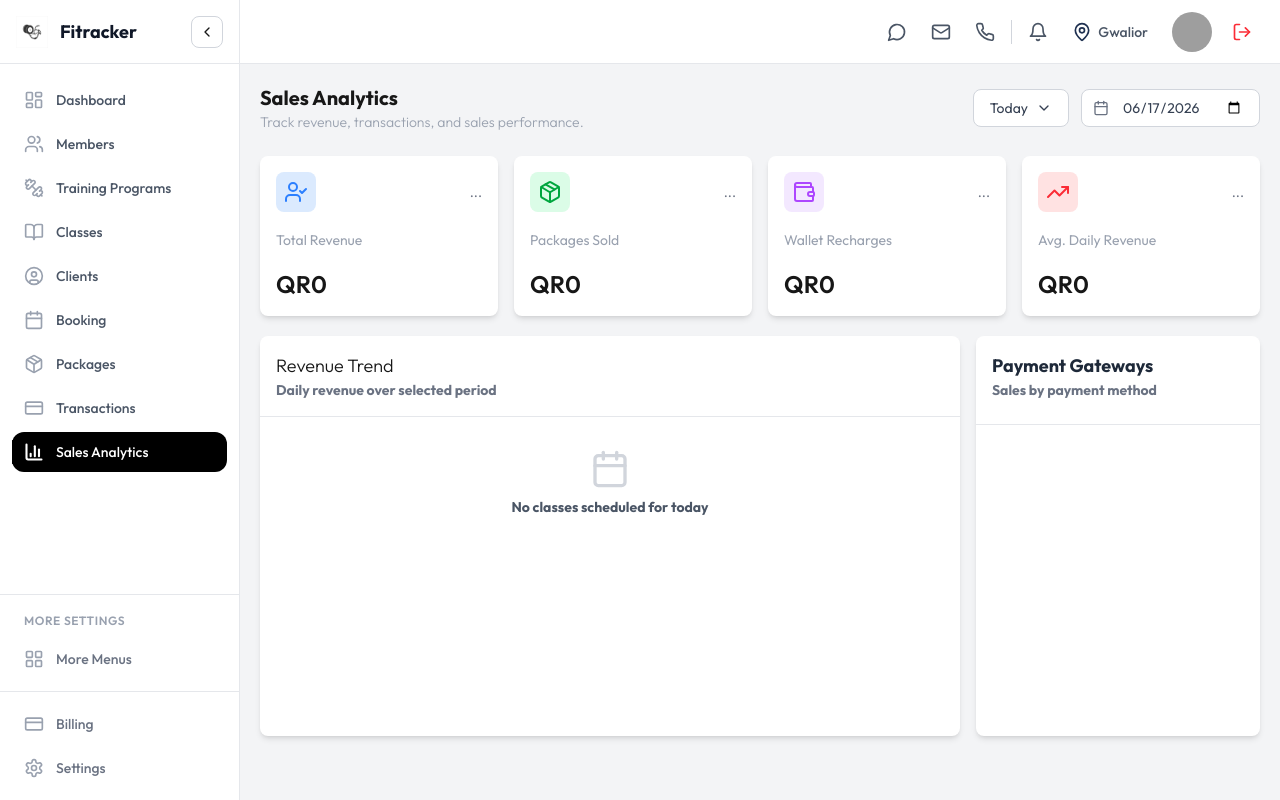
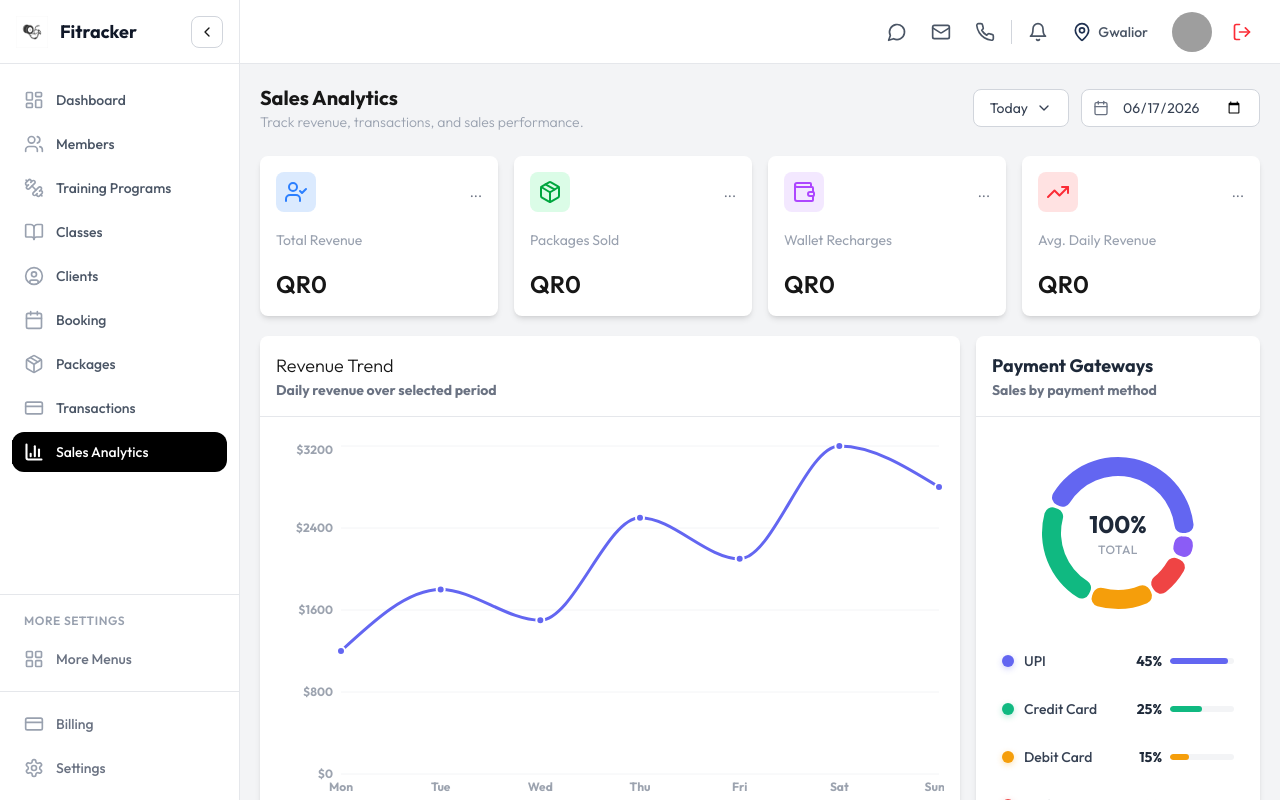
Before and after one commit to Poorvi1824/bookify, a Next.js app in the folder book/bookify/: page /dashboard/sales-analytics in a window 1280 px wide. Built offline with nearby package versions, Linux system fonts and the light colour scheme; grey boxes are pictures that could not be loaded.

Commit message:
work on sales analytics

```diff
--- a/book/bookify/package.json
+++ b/book/bookify/package.json
@@ -20,6 +20,7 @@
     "react-dom": "19.2.4",
     "react-redux": "^9.3.0",
     "react-toastify": "^11.1.0",
+    "recharts": "^3.9.2",
     "tailwind-scrollbar": "^4.0.2"
   },
   "devDependencies": {
--- a/book/bookify/src/app/(auth)/layout.js
+++ b/book/bookify/src/app/(auth)/layout.js
@@ -49,7 +49,7 @@ export default function AuthLayout({ children }) {
 
         {/* Girl Image */}
         <img
-          src="/fitness-girl.png"
+          src="/girl-workout.png"
           alt="Fitness"
           className="
             absolute
--- a/book/bookify/src/app/dashboard/sales-analytics/page.js
+++ b/book/bookify/src/app/dashboard/sales-analytics/page.js
@@ -1,43 +1,108 @@
 "use client"
 
-import react, { useEffect, useState } from "react";
-import { ChevronDown, Calendar, CircleDollarSign, UserCheck,  TrendingUp, Package, Wallet } from 'lucide-react';
+import React, { useEffect, useState, useCallback } from "react";
+import { ChevronDown, Calendar, UserCheck, TrendingUp, Package, Wallet } from 'lucide-react';
+import {
+  ResponsiveContainer,
+  LineChart,
+  Line,
+  XAxis,
+  YAxis,
+  CartesianGrid,
+  Tooltip,
+  PieChart,
+  Pie,
+  Cell,
+} from "recharts";
 
 const SalesAnalytics = () => {
-
 
   const days = [
     { name: "Today", value: 0 },
     { name: "This Week", value: 1 },
     { name: "This Month", value: 2 }
   ];
+
   const blocks = [
     { name: "Total Revenue", icon: <UserCheck className="w-8 h-8 p-1 text-blue-500" />, iconBg: "bg-blue-100" },
     { name: "Packages Sold", icon: <Package className="w-8 h-8 p-1 text-green-600" />, iconBg: "bg-green-100" },
-  { name: "Wallet Recharges", icon: <Wallet className="w-8 h-8 p-1 text-purple-500" />, iconBg: "bg-purple-100", },
+    { name: "Wallet Recharges", icon: <Wallet className="w-8 h-8 p-1 text-purple-500" />, iconBg: "bg-purple-100" },
     { name: "Avg. Daily Revenue", icon: <TrendingUp className="w-8 h-8 p-1 text-red-500" />, iconBg: "bg-red-100" },
+  ];
+
+  const revenueData = [
+    { day: "Mon", revenue: 1200 },
+    { day: "Tue", revenue: 1800 },
+    { day: "Wed", revenue: 1500 },
+    { day: "Thu", revenue: 2500 },
+    { day: "Fri", revenue: 2100 },
+    { day: "Sat", revenue: 3200 },
+    { day: "Sun", revenue: 2800 },
+  ];
+
+  const paymentData = [
+    { name: "UPI", value: 45, color: "#6366F1" },
+    { name: "Credit Card", value: 25, color: "#10B981" },
+    { name: "Debit Card", value: 15, color: "#F59E0B" },
+    { name: "Cash", value: 10, color: "#EF4444" },
+    { name: "Wallet", value: 5, color: "#8B5CF6" },
   ];
 
   const [selectedDay, setSelectedDay] = useState(days[0]);
   const [selectedDate, setSelectedDate] = useState(new Date().toISOString().split('T')[0]);
   const [isOpen, setIsOpen] = useState(false);
 
+  // Pie chart hover state
+  const [activePieIndex, setActivePieIndex] = useState(null);
+  const totalPayments = paymentData.reduce((sum, item) => sum + item.value, 0);
 
+  const onPieEnter = useCallback((_, index) => setActivePieIndex(index), []);
+  const onPieLeave = useCallback(() => setActivePieIndex(null), []);
 
-    return(<>
+  // Custom tooltip for pie chart
+  const CustomPieTooltip = ({ active, payload }) => {
+    if (active && payload && payload.length) {
+      const data = payload[0].payload;
+      return (
+        <div className="bg-white rounded-xl shadow-xl border border-gray-100 p-3 min-w-[140px]">
+          <div className="flex items-center gap-2 mb-1">
+            <div className="w-2.5 h-2.5 rounded-full" style={{ backgroundColor: data.color }} />
+            <span className="font-semibold text-gray-700 text-sm">{data.name}</span>
+          </div>
+          <p className="text-2xl font-bold text-gray-800">{data.value}%</p>
+          <p className="text-xs text-gray-400">of total sales</p>
+        </div>
+      );
+    }
+    return null;
+  };
 
+  // Custom tooltip for line chart
+  const CustomLineTooltip = ({ active, payload, label }) => {
+    if (active && payload && payload.length) {
+      return (
+        <div className="bg-white rounded-xl shadow-xl border border-gray-100 p-3 min-w-[120px]">
+          <p className="text-xs text-gray-400 mb-1">{label}</p>
+          <p className="text-xl font-bold text-gray-800">${payload[0].value.toLocaleString()}</p>
+          <p className="text-xs text-gray-400">revenue</p>
+        </div>
+      );
+    }
+    return null;
+  };
 
-     <div className="flex w-full h-30 py-1  flex flex-col">
+  return (
+    <>
+      <div className="flex w-full h-30 py-1 flex flex-col">
 
+        {/* Header */}
         <div className="flex w-full justify-between items-center mb-4">
           <div className="flex flex-col text-xl font-bold">
             <h1>Sales Analytics</h1>
             <span className="text-sm text-gray-400 font-light">Track revenue, transactions, and sales performance.</span>
-
           </div>
 
           <div className="flex items-center gap-3">
-
             {/* Custom Dropdown */}
             <div className="relative">
               <button
@@ -77,110 +142,205 @@ const SalesAnalytics = () => {
                 className="bg-white border border-gray-300 rounded-lg pl-10 pr-4 py-2 text-sm text-gray-700 focus:outline-none focus:ring-2 focus:ring-black cursor-pointer"
               />
             </div>
-
           </div>
-
         </div>
 
         {/* Blocks Section */}
-              <div className="  w-full h-50 py-2 m-auto">
-
-
+        <div className="w-full h-50 py-2 m-auto">
           <div className="w-full h-full gap-4 flex flex-row justify-between items-center">
             {blocks.map((block, index) => (
               <div key={index} className="h-40 flex-1 bg-white rounded-lg shadow-md p-4 flex flex-col justify-between">
                 <div className="flex items-center justify-between">
                   <span className={`w-10 h-10 flex rounded-lg items-center justify-center ${block.iconBg}`}>{block.icon}</span>
                   <span className="text-sm text-gray-500">...</span>
+                </div>
+                <div className="text-2xl text-sm text-gray-400">{block.name}</div>
+                <div className="text-2xl font-semibold">QR0</div>
+              </div>
+            ))}
+          </div>
+        </div>
+
+        {/* Secondary Section */}
+        <div className="flex w-full my-3 gap-4">
+
+          {/* Revenue Trend Block */}
+          {/* left linechart */}
+          <div className="w-[70%] h-140 bg-white rounded-lg shadow-md text-lg font-bold mb-2">
+            <div className="p-4 flex flex-col border-b border-b-gray-200 mb-2">
+              <h6 className="text-25 font-light">Revenue Trend</h6>
+              <span className="text-sm text-gray-500">Daily revenue over selected period</span>
+            </div>
+
+           {/* line chart */}
+            <div className="h-[400px] w-full p-4">
+              <ResponsiveContainer width="100%" height="100%">
+                <LineChart data={revenueData}>
+                  <CartesianGrid stroke="#F3F4F6" vertical={false} />
+                  <YAxis
+                    axisLine={false}
+                    tickLine={false}
+                    tick={{ fill: '#9CA3AF', fontSize: 12 }}
+                    tickFormatter={(value) => `$${value}`}
+                  />
+                  <XAxis
+                    axisLine={false}
+                    tickLine={false}
+                    tick={{ fill: '#9CA3AF', fontSize: 12 }}
+                    dataKey="day"
+                  />
+                  <Tooltip content={<CustomLineTooltip />} />
+                  <Line
+                    type="monotone"
+                    dataKey="revenue"
+                    stroke="#6366F1"
+                    strokeWidth={3}
+                    dot={{ r: 4, fill: "#6366F1", stroke: "#fff", strokeWidth: 2 }}
+                    activeDot={{ r: 7, fill: "#6366F1", stroke: "#fff", strokeWidth: 3 }}
+                  />
+                </LineChart>
+              </ResponsiveContainer>
+            </div>
+          </div>
+
+          {/* Payment Gateways Block */}
+
+          {/* right block */}
+          <div className="flex-1 h-140 bg-white rounded-lg shadow-md text-lg font-bold mb-2">
+            <div className="flex flex-col border-b border-b-gray-200 mb-2 p-4">
+              <span className="text-25 text-gray-800">Payment Gateways</span>
+              <span className="text-sm text-gray-500">Sales by payment method</span>
+            </div>
+
+            {/* Pie Chart */}
+            <div className="relative w-full flex items-center justify-center p-2">
+              <div className="relative w-[220px] h-[200px]">
+                <ResponsiveContainer width="100%" height="100%">
+                  <PieChart>
+                    <Pie
+                      data={paymentData}
+                      dataKey="value"
+                      nameKey="name"
+                      innerRadius="60%"
+                      outerRadius="80%"
+                      paddingAngle={3}
+                      cornerRadius={8}
+                      onMouseEnter={onPieEnter}
+                      onMouseLeave={onPieLeave}
+                      stroke="none"
+                    >
+                      {paymentData.map((entry, index) => (
+                        <Cell
+                          key={index}
+                          fill={entry.color}
+                          opacity={activePieIndex === null || activePieIndex === index ? 1 : 0.35}
+                          style={{
+                            filter: activePieIndex === index
+                              ? `drop-shadow(0 4px 12px ${entry.color}60)`
+                              : 'none',
+                            transition: 'all 0.3s ease',
+                            cursor: 'pointer',
+                          }}
+                        />
+                      ))}
+                    </Pie>
+                    <Tooltip content={<CustomPieTooltip />} />
+                  </PieChart>
+                </ResponsiveContainer>
+
+                {/* Center Content */}
+                <div className="absolute inset-0 flex flex-col items-center justify-center pointer-events-none">
+                  <span className="text-2xl font-bold text-gray-800">
+                    {activePieIndex !== null
+                      ? paymentData[activePieIndex].value + '%'
+                      : totalPayments + '%'
+                    }
+                  </span>
+                  <span className="text-xs text-gray-400 font-medium uppercase tracking-wider mt-0.5">
+                    {activePieIndex !== null ? paymentData[activePieIndex].name : 'Total'}
+                  </span>
+                </div>
+              </div>
+            </div>
+
+            {/* Custom Legend */}
+            <div className="px-4 pb-2 space-y-2">
+              {paymentData.map((item, index) => (
+                <div
+                  key={item.name}
+                  className={`flex items-center justify-between p-2.5 rounded-xl transition-all cursor-pointer
+                    ${activePieIndex === index
+                      ? 'bg-gray-50 shadow-sm'
+                      : 'hover:bg-gray-50'
+                    }`}
+                  onMouseEnter={() => setActivePieIndex(index)}
+                  onMouseLeave={() => setActivePieIndex(null)}
+                >
+                  <div className="flex items-center gap-2.5">
+                    <div
+                      className="w-3 h-3 rounded-full"
+                      style={{
+                        backgroundColor: item.color,
+                        boxShadow: `0 2px 6px ${item.color}50`
+                      }}
+                    />
+                    <span className="text-sm font-medium text-gray-700">{item.name}</span>
+                  </div>
+                  <div className="flex items-center gap-2">
+                    <span className="text-sm font-bold text-gray-800">{item.value}%</span>
+                    <div className="w-16 h-1.5 bg-gray-100 rounded-full overflow-hidden">
+                      <div
+                        className="h-full rounded-full transition-all duration-500"
+                        style={{
+                          width: `${item.value * 2}%`,
+                          backgroundColor: item.color,
+                        }}
+                      />
+                    </div>
+                  </div>
+                </div>
+              ))}
+            </div>
+          </div>
 
         </div>
-                      <div className="text-2xl  text-sm text-gray-400">{block.name}</div>
-                      <div className="text-2xl font-semibold ">QR0</div>
+
+{/* revenu summary */}
+ <div className="flex w-full my-3 gap-4">
+
+          {/* Revenue Trend Block */}
+          {/* left linechart */}
+          <div className="w-[70%] h-80 bg-white rounded-lg shadow-md text-lg font-bold mb-2">
+            <div className="p-4 flex flex-col  mb-2">
+              <h6 className="text-25 font-light">Wallet Recharge vs Package Sales</h6>
+              <span className="text-sm text-gray-500">Monthly comparison of revenue sources</span>
+            </div>
 
 
           </div>
-                  ))}
 
-                </div>
+          {/* Payment Gateways Block */}
+
+          {/* right block */}
+          <div className="flex-1 h-80 bg-white rounded-lg shadow-md text-lg font-bold mb-2">
+
+
+            <div className="p-4 flex flex-col mb-2">
+              <h6 className="text-25 font-light">Revenue Summary</h6>
+              <span className="text-sm text-gray-500">Compare with previous period</span>
             </div>
 
 
-        {/* Secondary Section */}
 
-      <div className="flex  w-full my-3 gap-4 ">
-        {/* Today's Classes Block */}
-
-        <div className="w-[70%]  h-100 bg-white rounded-lg shadow-md text-lg font-bold mb-2">
-
-
-          <div className=" p-4 flex flex-col border-b border-b-gray-200 mb-2 ">
-            <h6 className=" text-25 font-light">Revenue Trend</h6>
-            <span className="text-sm text-gray-500">Daily revenue over selected period</span>
-          </div>
-          {/* <div className="w-full  h-0 text-black mt-2 border-t border-t-gray-200"></div> */}
-
-          {/*classes sheduled for today*/}
-
-          <div className="p-4 m-4 flex flex-col items-center justify-center">
-            <Calendar className="w-10 h-10 text-gray-300 mb-2" />
-            <p className=" text-sm text-gray-600">No classes scheduled for today</p>
           </div>
 
         </div>
 
 
 
-        {/* Live Updates Block */}
-        <div className='flex-1  h-100 bg-white rounded-lg shadow-md text-lg font-bold mb-2'>
+      </div>
+    </>
+  );
+};
 
-
-
-          <div className="flex flex-col boder-b border-b-gray-200 mb-2 p-4 ">
-            <span className="text-25 text-gray-800 ">Payment Gateways</span>
-            <span className="text-sm text-gray-500">Sales by payment method</span>
-
-          </div>
-          <div className="w-full  h-0 text-black mt-2 border-t border-t-gray-200"></div>
-
-          <div className="p-4">
-
-            {/* {memberlist.map((member) => {
-              const { bg, text, icon } = getStatusConfig(member.Status);
-
-              return (
-                <div key={member.id} className="flex items-center justify-between mb-2">
-                  <div className="flex items-center gap-5">
-                    <div
-                      className={`w-8 h-8 rounded-full flex items-center justify-center ${bg}`}
-                    >
-                      {icon}
-                    </div>
-
-                    <div className="flex flex-col">
-                      <span className=" text-sm text-gray-600">{member.memberName}</span>
-                      <span className="text-sm font-light text-gray-400 ">
-                        {member.Status}
-                      </span>
-                    </div>
-                  </div>
-                </div>
-              );
-            })} */}
-          </div>
-        </div>
-
-
-
-     </div>
-
-
-    </div>
-
-
-
-
-
-
-    </>)
-}
 export default SalesAnalytics;
```
Also changed, not shown: book/bookify/src/app/component/dashboardlayout/header.js (+20 -8 lines), book/bookify/src/app/component/logout/logoutDialog.js (added, +47 -0 lines), book/bookify/public/girl-workout.png (added), 1 other file (tests, documents, lock files or other folders). Lines whose indentation alone changed are shown as unchanged.
